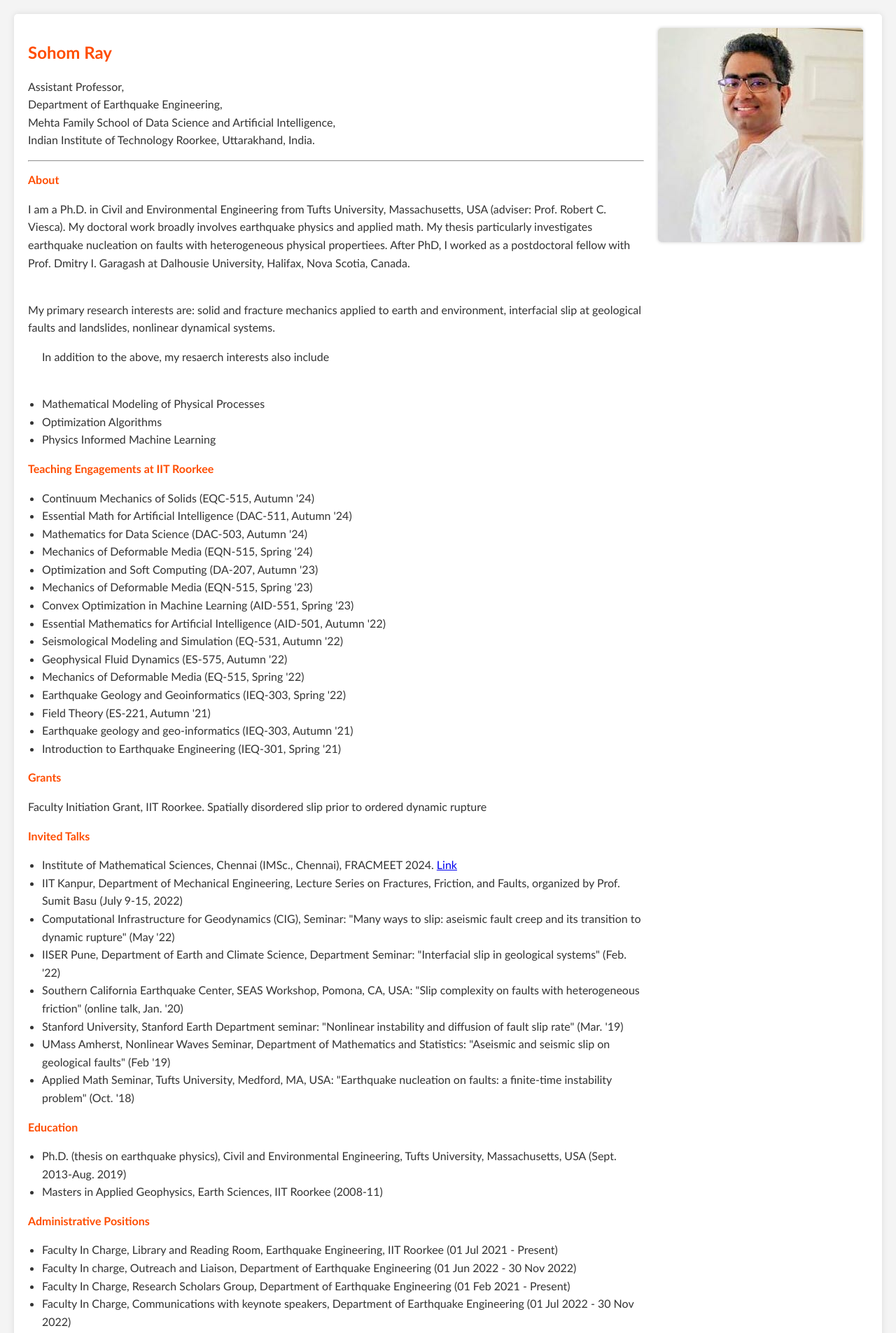
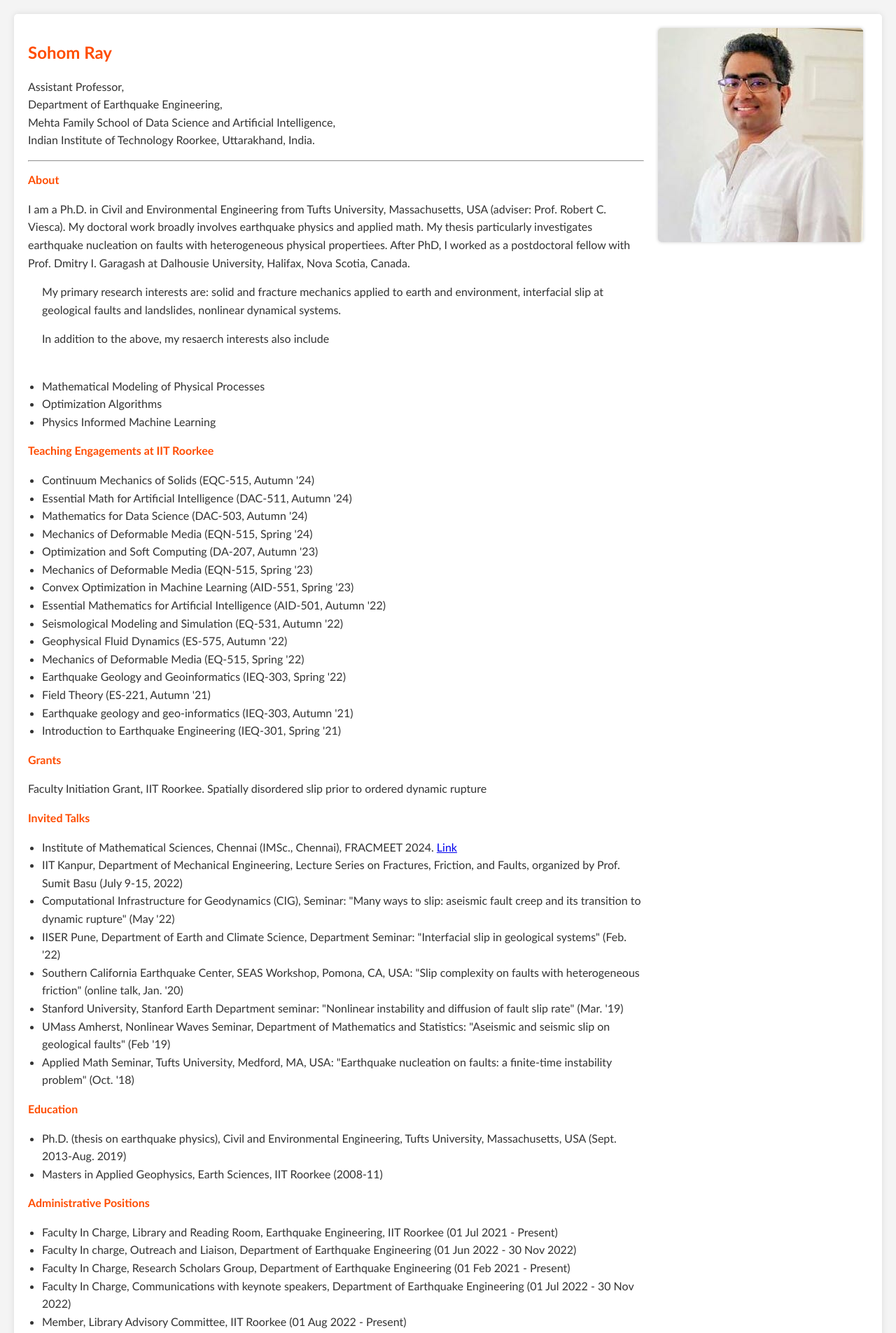
Before and after one commit to RaySohom/q, a Jekyll site: the page index.html, which Jekyll copies as it is, in a window 1280 px wide. Shown: the top 1905 px of the page at 70% size. Built offline with Jekyll 4.4.1, drawn with Linux system fonts in a browser that asks for light colours; some web fonts are replaced.

```diff
--- a/index.html
+++ b/index.html
@@ -14,8 +14,8 @@
             <hr>
             <h2> About</h2>
             <p> I am a Ph.D. in Civil and Environmental Engineering from Tufts University, Massachusetts, USA (adviser: Prof. Robert C. Viesca). My doctoral work broadly involves earthquake physics and applied math. My thesis particularly investigates earthquake nucleation on faults with heterogeneous physical propertiees.
-                After PhD, I worked as a postdoctoral fellow with Prof. Dmitry I. Garagash at Dalhousie University, Halifax, Nova Scotia, Canada. <br> <br>
-            <p>My primary research interests are: solid and fracture mechanics applied to earth and environment, interfacial slip at geological faults and landslides, nonlinear dynamical systems.</p>
+                After PhD, I worked as a postdoctoral fellow with Prof. Dmitry I. Garagash at Dalhousie University, Halifax, Nova Scotia, Canada. <br>
+           <ul> My primary research interests are: solid and fracture mechanics applied to earth and environment, interfacial slip at geological faults and landslides, nonlinear dynamical systems.</ul>
             <ul>
             <p>In addition to the above, my resaerch interests also include </p> <br>
                 <li> Mathematical Modeling of Physical Processes</li>
```
